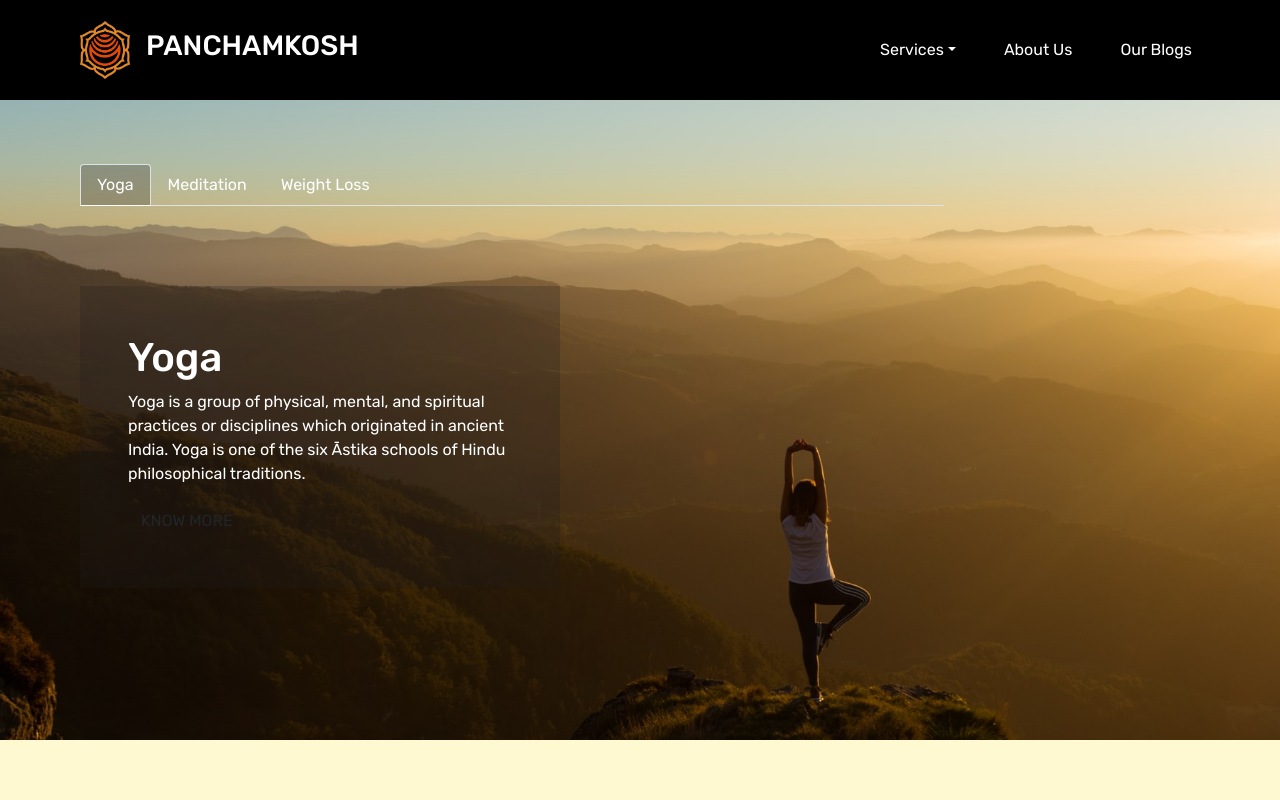
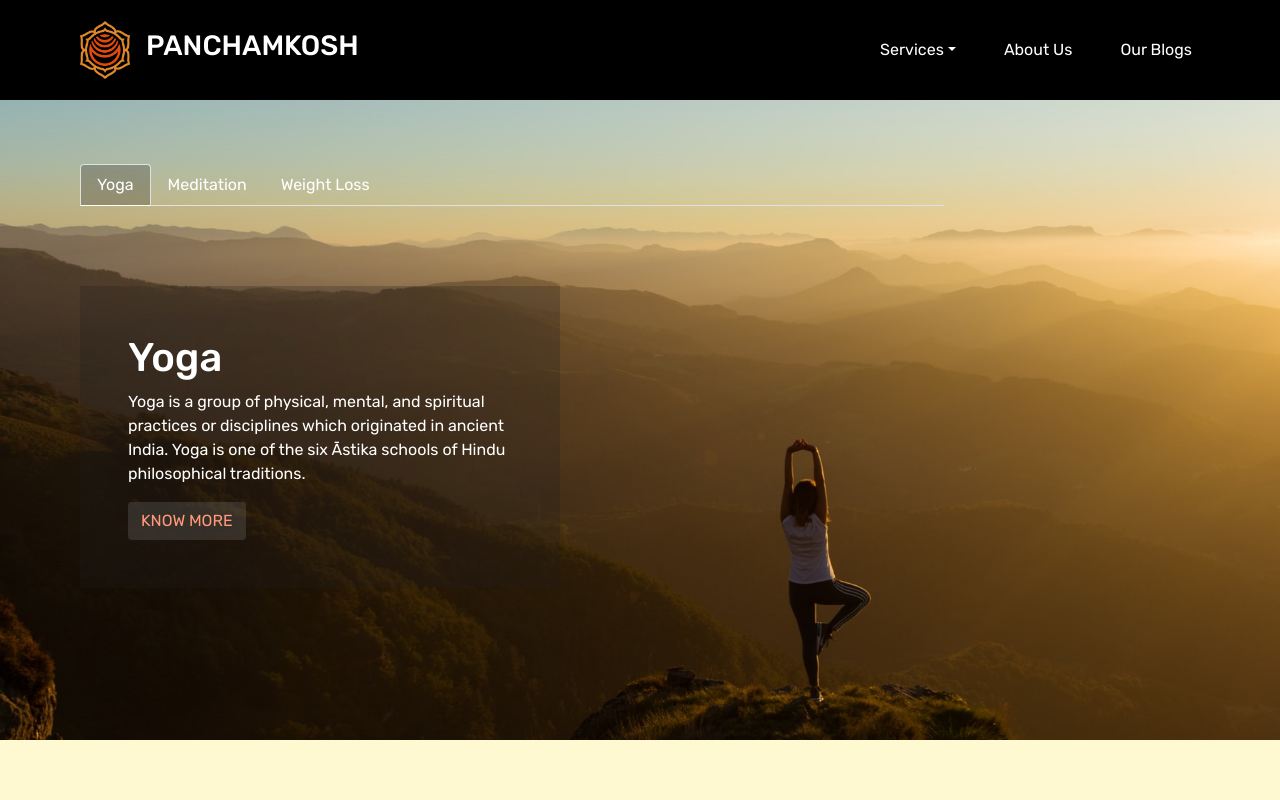
Before and after one commit to karankumarshreds/P_Posh_React, a React (Create React App) app: page / in a window 1280 px wide. Shown: the top 800 px of the page. Built offline with nearby package versions, Linux system fonts and the light colour scheme.

Commit message:
Styled Banner Button

```diff
--- a/src/Components/Banner/Banner.css
+++ b/src/Components/Banner/Banner.css
@@ -40,7 +40,6 @@
 .tab-pane {
     padding: 3rem;
 }
-
 @media only screen and (max-width: 665px) {
     .tab-pane {
       padding: 1rem;
@@ -61,3 +60,13 @@
       padding: 2rem 1rem;
     }
   }
+
+.tab-content button {
+  color: rgb(255, 154, 123);
+  background-color: rgba(128, 128, 128, 0.248) !important;
+
+}
+.tab-content button:hover {
+  color: rgb(250, 238, 234);
+  background-color: rgba(128, 128, 128, 0.552) !important;
+}
--- a/src/Components/Banner/Banner.js
+++ b/src/Components/Banner/Banner.js
@@ -22,13 +22,13 @@ class Banner extends Component {
                 <div className="tab-pane fade" id="nav-profile" role="tabpanel" aria-labelledby="nav-profile-tab">
                     <h1>Meditation</h1>
                     <p>Meditation is a practice where an individual uses a technique – such as mindfulness, or focusing the mind on a particular object, thought, or activity – to train attention and awareness, and achieve a mentally clear and emotionally calm and stable state. </p>
-                    <a>know more ... </a>
+                    <a><button className="btn">KNOW MORE</button></a>
                 </div>
 
                 <div className="tab-pane fade" id="nav-contact" role="tabpanel" aria-labelledby="nav-contact-tab">
                     <h1>Weight Loss</h1>
                     <p>"Workout" redirects here. For other uses, see Exercise (disambiguation) and Workout (disambiguation). Running in water. Weight training. Exercise is any bodily activity that enhances or maintains physical fitness and overall health ...</p>
-                    <a>know more ... </a>
+                    <a><button className="btn">KNOW MORE</button></a>
                 </div>
             </div>
             </div>
--- a/src/Components/Navbar/Navbar.css
+++ b/src/Components/Navbar/Navbar.css
@@ -12,6 +12,7 @@
       animation: App-logo-spin infinite 20s linear;
     }
   }
+
 .navbar-brand {
     display: flex;
     align-items: center;
```
